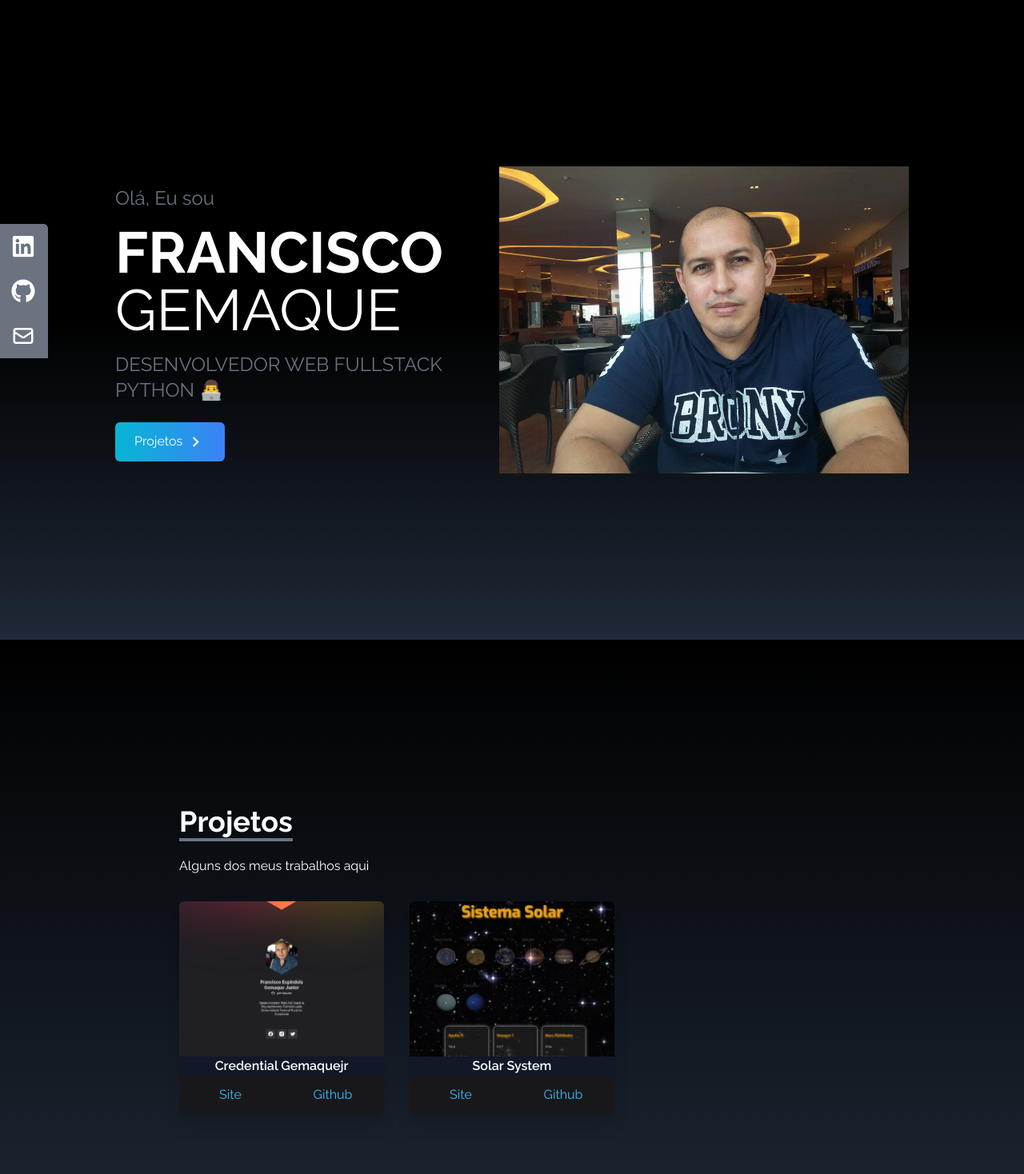
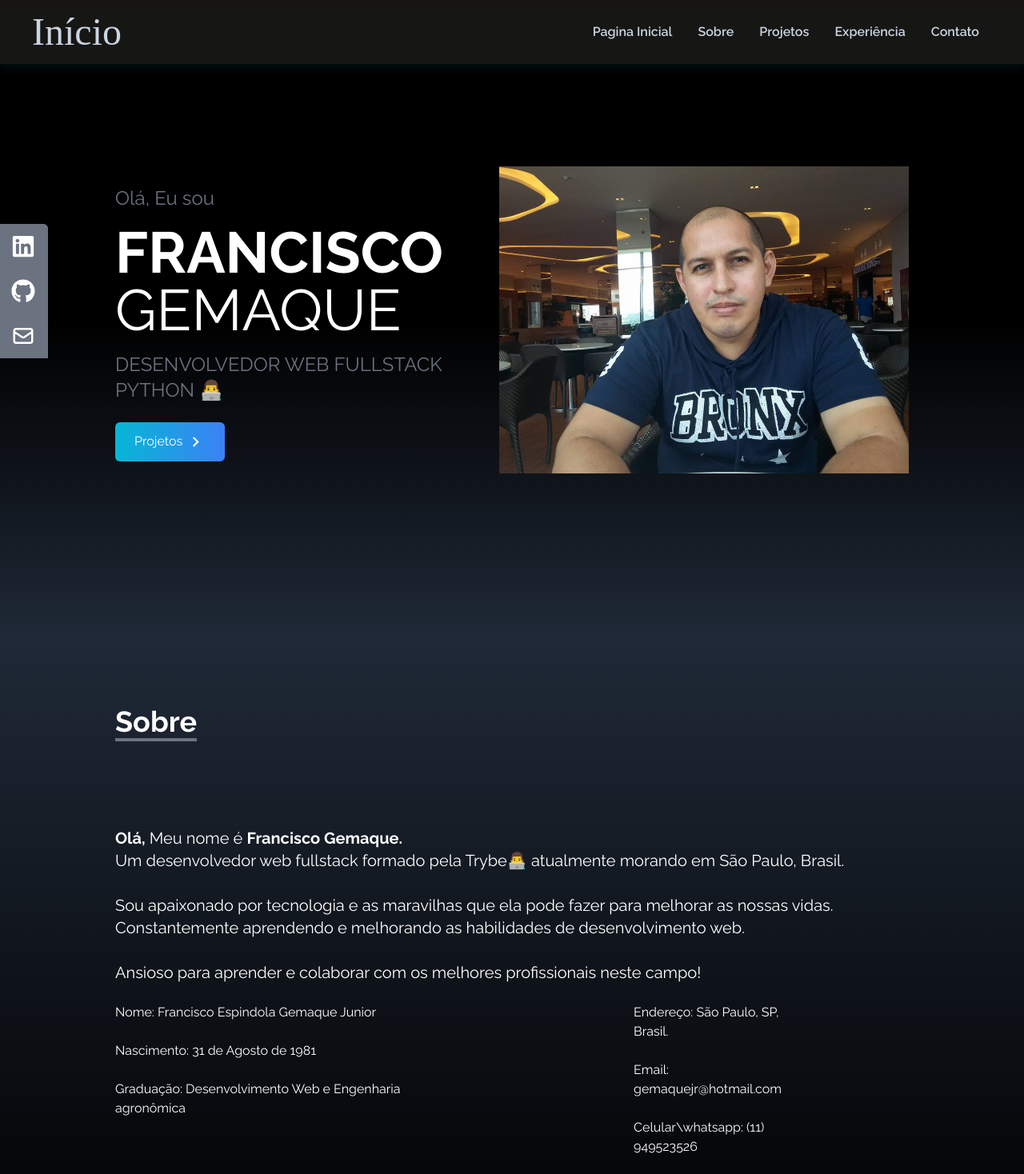
Before and after one commit to gemaquejr/portfolio, a React (Create React App) app in the folder portfolio/: page / in a window 1280 px wide. Shown: the top 1468 px of the page at 80% size. Built offline with nearby package versions, Linux system fonts and the light colour scheme.

Commit message:
Personalizando o arquivo App.jsx

```diff
--- a/portfolio/src/App.jsx
+++ b/portfolio/src/App.jsx
@@ -10,13 +10,13 @@ import NavBar from "./components/navBar"
 function App() {
   return (
     <div className="App">
+      <NavBar />
       <Home />
+      <About />
       <Projects />
       <Experiences />
+      <Contact />
       <SocialMedia />
-      <Contact />
-      <About />
-      <NavBar />
     </div>
   );
 }
--- a/portfolio/src/components/about.jsx
+++ b/portfolio/src/components/about.jsx
@@ -4,7 +4,7 @@ import { Link } from "react-scroll";
 const About = () => {
   return (
     <div
-      name="about"
+      name="Sobre"
       className="w-full bg-gradient-to-b from-gray-800 to-black text-white lg:h-screen"
     >
       <div className="max-w-screen-lg p-4 mx-auto flex flex-col justify-center w-full h-full">
@@ -20,7 +20,7 @@ const About = () => {
         <p className="text-x lg:text-xl">Um desenvolvedor web fullstack formado pela Trybe👨‍💻 atualmente morando em São Paulo, Brasil.
           <br></br>
           <br></br>
-          Sou apaixonado por tecnologia e desenvolver projetos para o usuário e estabelecer uma carreira na indústria de desenvolvimento web.
+          Sou apaixonado por tecnologia e as maravilhas que ela pode fazer para melhorar as nossas vidas.
           <br></br>
           Constantemente aprendendo e melhorando as habilidades de desenvolvimento web.
           <br></br>
@@ -45,7 +45,7 @@ const About = () => {
             Email: gemaquejr@hotmail.com
             <br></br>
             <br></br>
-            Celular\whatsapp: +55 11949523526
+            Celular\whatsapp: (11) 949523526
           </p>
           <br></br>
         </div>
--- a/portfolio/src/components/contact.jsx
+++ b/portfolio/src/components/contact.jsx
@@ -3,7 +3,7 @@ import React from "react";
 const Contact = () => {
   return (
     <div
-      name="contact"
+      name="Contato"
       className="w-full h-screen bg-gradient-to-b from-black to-gray-800 p-4 text-white"
     >
       <div className="flex flex-col p-4 justify-center max-w-screen-lg mx-auto h-full">
--- a/portfolio/src/components/experiences.jsx
+++ b/portfolio/src/components/experiences.jsx
@@ -69,7 +69,7 @@ const Experiences = () => {
 
   return (
     <div
-      name="experience"
+      name="Experiência"
       className="bg-gradient-to-b from-gray-800 to-black w-full lg:h-screen"
     >
       <div className="max-w-screen-lg mx-auto p-4 flex flex-col justify-center w-full h-full text-white">
--- a/portfolio/src/components/home.jsx
+++ b/portfolio/src/components/home.jsx
@@ -7,7 +7,7 @@ import Gemaque from "../assets/gemaque.png"
 const Home = () => {
   return (
       <div
-        name="home"
+        name="Pagina Inicial"
         className="h-screen w-full bg-gradient-to-b from-black via-black to-gray-800"
       >
         <div className="max-w-screen-lg mx-auto flex flex-col items-center justify-between h-full px-4 md:flex-row">
--- a/portfolio/src/components/navBar.jsx
+++ b/portfolio/src/components/navBar.jsx
@@ -20,7 +20,7 @@ const NavBar = () => {
     },
     {
       id: 4,
-      link: "Esperiência",
+      link: "Experiência",
     },
     {
       id: 5,
@@ -33,7 +33,7 @@ const NavBar = () => {
     drop-shadow-[0px_7px_5px_rgba(8,145,178,0.1)]">
       <div>
         <Link to="home" smooth duration={500}>
-          <h1 className="text-7xl text-slate-300 font-signature cursor-pointer hover:text-sky-400 hover:scale-110 duration-200">Início</h1>
+          <h1 className="text-5xl text-slate-300 font-signature cursor-pointer hover:text-sky-400 hover:scale-110 duration-200">Início</h1>
         </Link>
       </div>
 
--- a/portfolio/src/components/projects.jsx
+++ b/portfolio/src/components/projects.jsx
@@ -21,7 +21,7 @@ const Projects = () => {
 
   return (
     <div
-      name="projects"
+      name="Projetos"
       className="bg-gradient-to-b from-black to-gray-800 w-full text-white md:h-screen"
     >
       <div className="max-w-screen-lg p-8 mx-auto flex flex-col justify-center w-full h-full lg:p-24">
```
